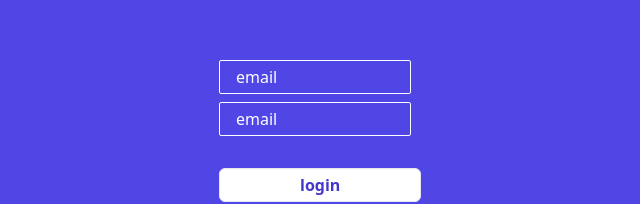
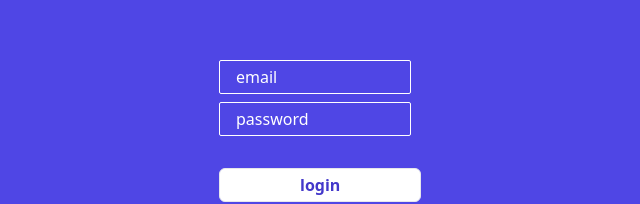
Before and after one commit to anjali569801/login-form, a React (Vite) app: page / in a window 1280 px wide. Shown: the part 212-416 px from the top of the page, without its empty margins (293-933 px from the left). Built offline with nearby package versions, Linux system fonts and the light colour scheme.

Commit message:
get the value of input tag with the help of separate hadle change

```diff
--- a/src/Input.jsx
+++ b/src/Input.jsx
@@ -5,7 +5,7 @@ function Input(props) {
 
   return(
 
-      <input placeholder={props.placeholder} type={props.type}  value={props.value} onChange={props.onChange} className={'p-1 px-4 w-48 bg-transparent border border-white placeholder-white rounded-sm border-1' + (props.className)}></input>
+      <input id={props.id} name={props.name} placeholder={props.placeholder} type={props.type}  value={props.value} onChange={props.onChange} className={'p-1 px-4 w-48 bg-transparent border border-white placeholder-white rounded-sm border-1' + (props.className)}></input>
 
   );
 }
--- a/src/LoginForm.jsx
+++ b/src/LoginForm.jsx
@@ -1,16 +1,26 @@
-import React from 'react';
+import React, { useState } from 'react';
 import Button from './Button';
 import Input from './Input';
 import {Link} from 'react-router-dom';
 
 function LoginForm() {
 
+  const[email,SetEmail]=useState('')
+
+  const[password,SetPAssword]=useState('')
+
+  const onEmailChange=(event)=>{
+    SetEmail(event.target.value);
+  }
+  const onPasswordChange=(event)=>{
+    SetPAssword(event.target.value);
+  }
 
   return(
     <div className=" space-y-8 w-64 h-64">
       <div className="flex flex-col space-y-2">
-      <Input placeholder="email" value={""} onChange={event}></Input>
-      <Input placeholder="email" value={""} onChange={event}></Input>
+      <Input placeholder="email" value={email} name="email" onChange={onEmailChange}></Input>
+      <Input name="myPassowrd" placeholder="password" value={password} onChange={onPasswordChange}></Input>
         </div>
       <div className="space-y-2 mt-2 ">
      <Button>login</Button>
```
